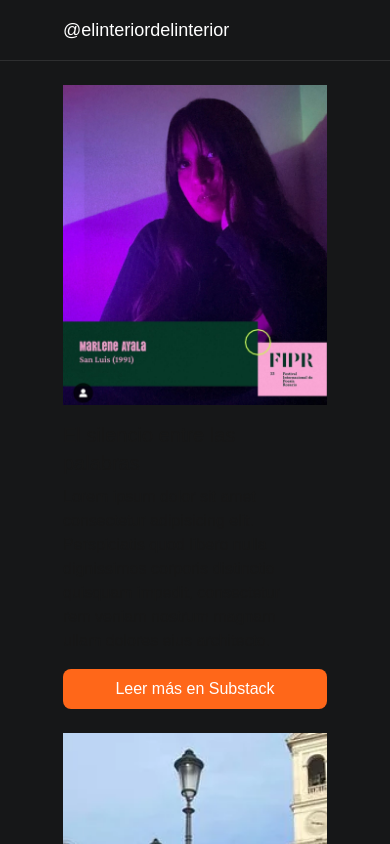
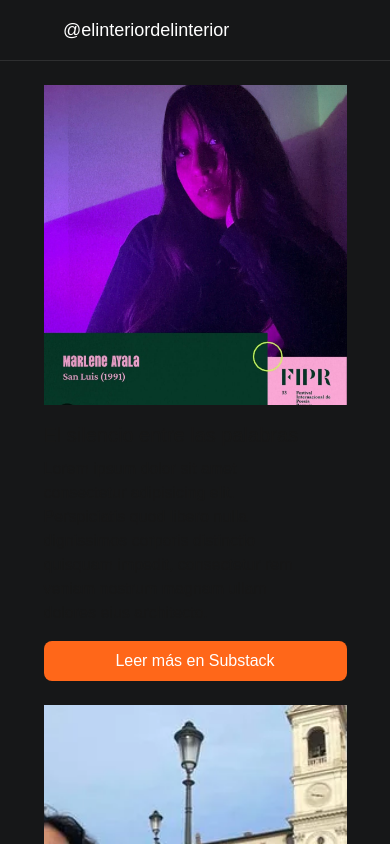
Before and after one commit to FedeCodeLab/interiordelinterior, a Next.js app: page / in a window 390 px wide. Shown: the top 844 px of the page. Built offline with nearby package versions, Linux system fonts and the light colour scheme.

Commit message:
Se cambio el tamaño del layout

```diff
--- a/app/page.tsx
+++ b/app/page.tsx
@@ -3,7 +3,7 @@ import posts from "@/data/posts.json";
 
 export default function Home() {
   return (
-    <main className="min-h-screen px-6 max-w-[80%] mx-auto">
+    <main className="min-h-screen px-6 w-[90%] md:w-[80%] mx-auto">
       <div className="grid grid-cols-1 md:grid-cols-6 gap-6 auto-rows-auto [&>*:nth-child(4n-3)]:md:col-span-3 [&>*:nth-child(4n-2)]:md:col-span-3 [&>*:nth-child(4n-1)]:md:col-span-2 [&>*:nth-child(4n)]:md:col-span-4">
         {posts.map((post) => (
           <Card
```
